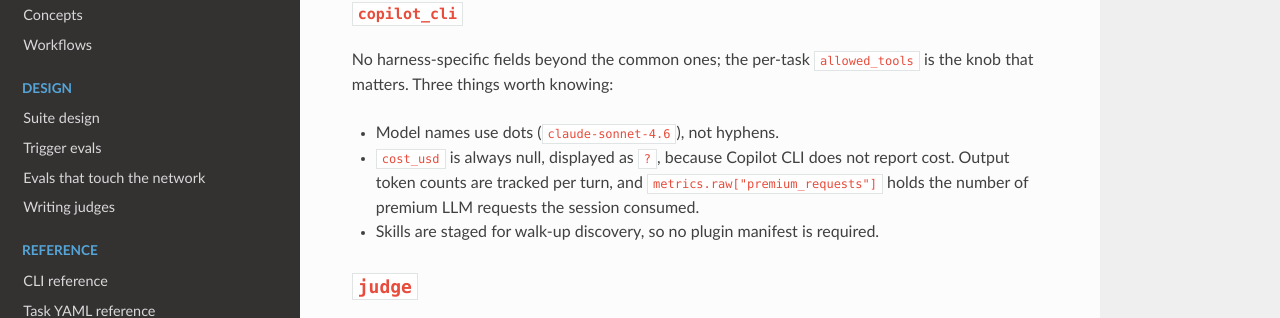
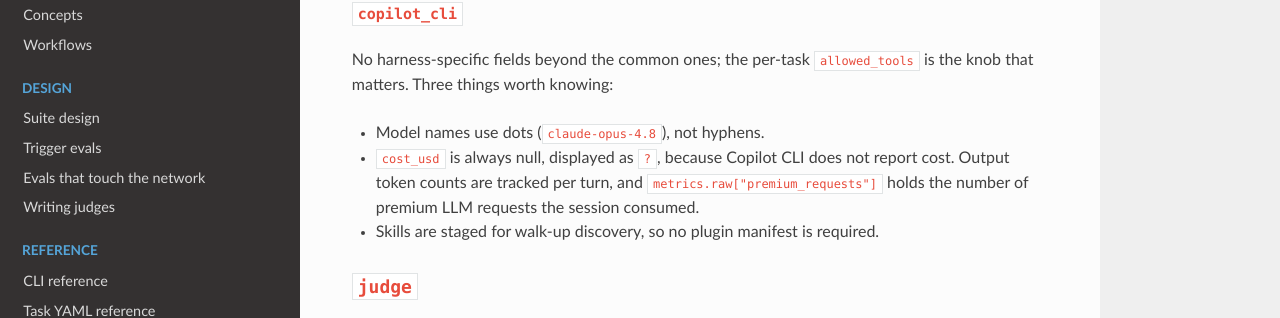
Before and after one commit to AdrianAtZyte/agent-exam, a Sphinx documentation site: the page built from docs/reference/config-yaml.rst, in a window 1280 px wide and 900 px high, scrolled down 3653 px. Shown: the part 133-451 px from the top of the window. Built offline with Sphinx 7.4.7 and the Read the Docs theme 3.1.0, drawn with Linux system fonts in a browser that asks for light colours.

Commit message:
Update default models in the example config and docs

```diff
--- a/docs/quick-start.rst
+++ b/docs/quick-start.rst
@@ -171,7 +171,7 @@
 
     Run:      run-2026-04-25-1432
     Suite:    github-release::list-drafts (1 task × k=1 = 1 attempts)
-    Provider: claude_code (claude-sonnet-4-6)
+    Provider: claude_code (claude-sonnet-5)
     Parallel: up to 1
 
     PASS              github-release::list-drafts attempt-1  (38s total, 4s scoring)
--- a/docs/reference/config-yaml.rst
+++ b/docs/reference/config-yaml.rst
@@ -201,7 +201,7 @@
 No harness-specific fields beyond the common ones; the per-task
 ``allowed_tools`` is the knob that matters. Three things worth knowing:
 
-- Model names use dots (``claude-sonnet-4.6``), not hyphens.
+- Model names use dots (``claude-opus-4.8``), not hyphens.
 - ``cost_usd`` is always null, displayed as ``?``, because Copilot CLI does not
   report cost. Output token counts are tracked per turn, and
   ``metrics.raw["premium_requests"]`` holds the number of premium LLM requests
--- a/docs/reference/file-layout.rst
+++ b/docs/reference/file-layout.rst
@@ -49,7 +49,7 @@
 
     providers:
       claude_code:
-        default_model: claude-opus-4-7
+        default_model: claude-opus-5
 
 Suites and fixtures are committed. **All fixtures live in version control** —
 evals have to be reproducible across machines and team members, so fixtures
```
Also changed, not shown: 1 other file.
